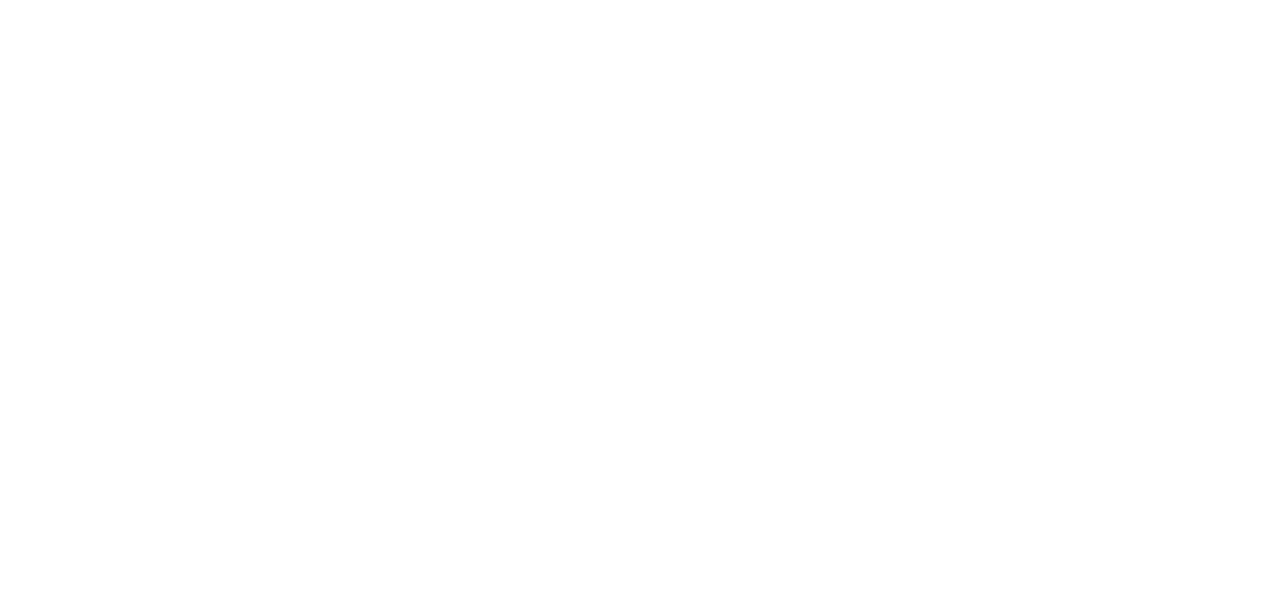
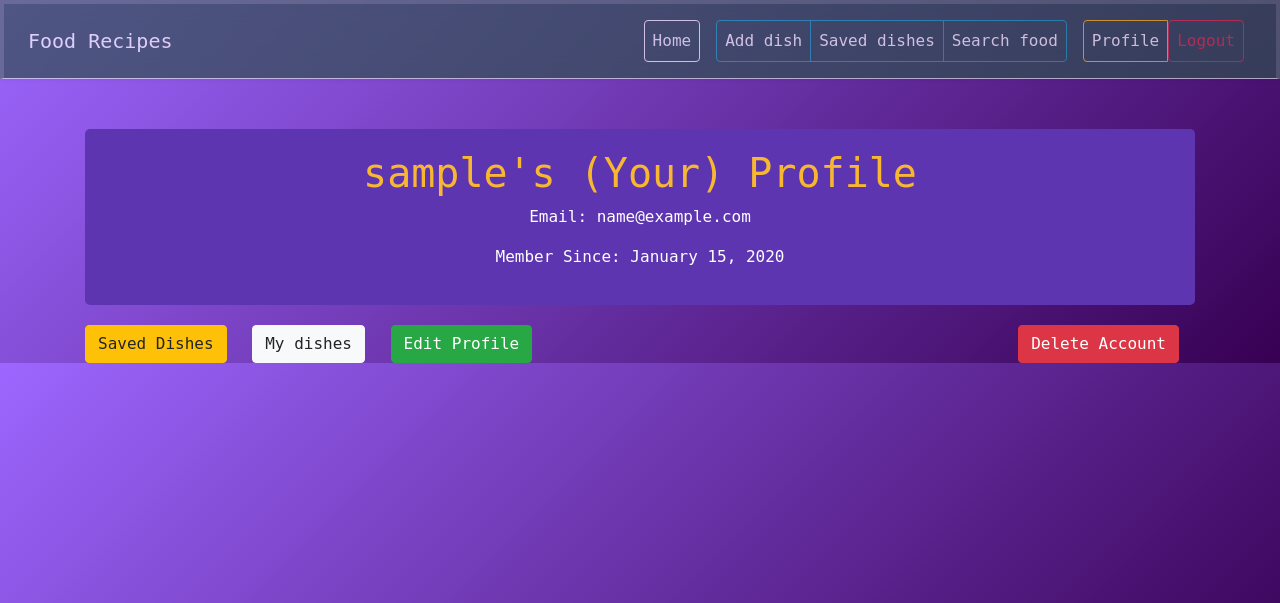
Before and after one commit to dartomOOv/food-recipes, a Django app: a page that uses templates/profile/user_info.html in a window 1280 px wide. Before the commit the part shown is empty. Shown: the top 603 px of the page. Run offline with Django 5.2, Linux system fonts and the light colour scheme; a user stored in the database is signed in; tables that the repository leaves empty hold one stand-in row (values such as "Sample post").

Commit message:
Create template for user profile in 'template/profile' and add styles

```diff
--- a/static/css/styles.css
+++ b/static/css/styles.css
@@ -216,3 +216,11 @@ h1 {
     color: #fff;
     border: none;
 }
+
+.profile-header {
+    background-color: #5e35b1;
+    padding: 20px;
+    border-radius: 5px;
+    margin-bottom: 20px;
+    text-align: center;
+}
--- a/templates/profile/user_info.html
+++ b/templates/profile/user_info.html
@@ -0,0 +1,27 @@
+{% include 'base/base.html' %}
+{% block base %}
+  {% include 'base/nav/header.html' %}
+  <div class="container">
+    <!-- Profile Header -->
+    <div class="profile-header">
+      <h1>{{ author.username }}'s
+        {% if author == user %} (Your) {% endif %}
+        Profile</h1>
+      <p>Email: {{ author.email }}</p>
+      <p>Member Since: {{ author.date_joined|date:"F d, Y" }}</p>
+    </div>
+    {% if user == author %}
+    <!-- Buttons for additional actions -->
+    <div style="display: flex; justify-content: space-between;">
+      <div>
+        <a href="" class="btn btn-warning mr-3">Saved Dishes</a>
+        <a href="" class="btn btn-light mr-3">My dishes</a>
+        <a href="" class="btn btn-success mr-3">Edit Profile</a>
+      </div>
+      <a href="" class="btn btn-danger mr-3 content-left">Delete Account</a>
+    </div>
+    {% else %}
+      <a href="" class="btn btn-light mr-3">{{ author.username }}'s Dishes</a>
+  {% endif %}
+  </div>
+{% endblock %}
```
